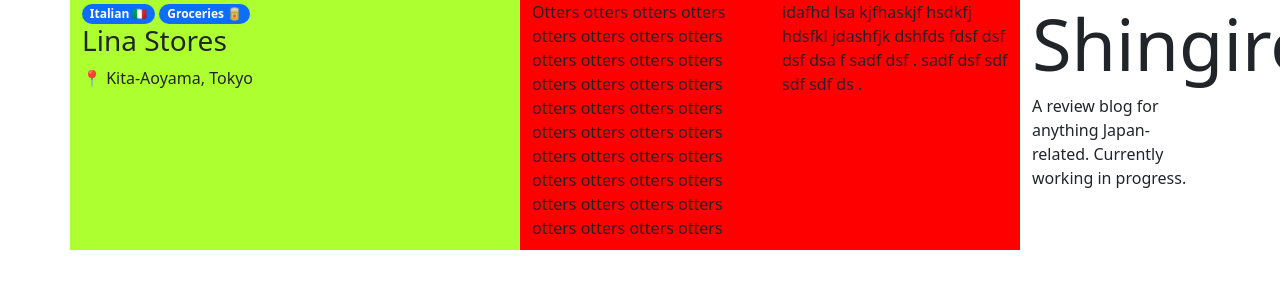
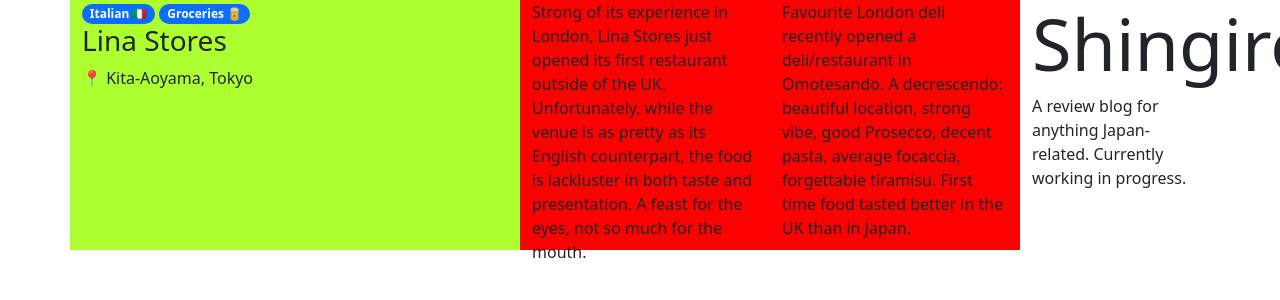
Before and after one commit to alessandrosp/shingiron, a Jekyll site: the page built from docs/index.html, in a window 1280 px wide. Shown: the top 300 px of the page. Built offline with Jekyll 4.4.1, drawn with Linux system fonts in a browser that asks for light colours; nearby versions of some CDN libraries; comment, search, counter and statistics services are not loaded.

Commit message:
Update index.html

```diff
--- a/docs/index.html
+++ b/docs/index.html
@@ -31,12 +31,11 @@
             </div>
           </div>
         </div>
-        <div class="col d-none d-lg-block place-review">
-          <p>Otters otters otters otters otters otters otters otters otters otters otters otters otters otters otters otters otters otters otters otters otters otters otters otters otters otters otters otters otters otters otters otters otters otters otters otters otters otters otters otters</p>
-        </div>
-        <div class="col d-none d-lg-block place-review">
-          <p>idafhd lsa kjfhaskjf hsdkfj hdsfkl jdashfjk dshfds fdsf dsf dsf dsa f sadf dsf . sadf dsf sdf sdf sdf ds .</p>
-        </div>
+        {% for review in place.reviews %}
+          <div class="col d-none d-lg-block place-review">
+            <p>{{ review.content }}</p>
+          </div>
+        {% endfor %}
       </div>
     {% endfor %}
   </div>
```
